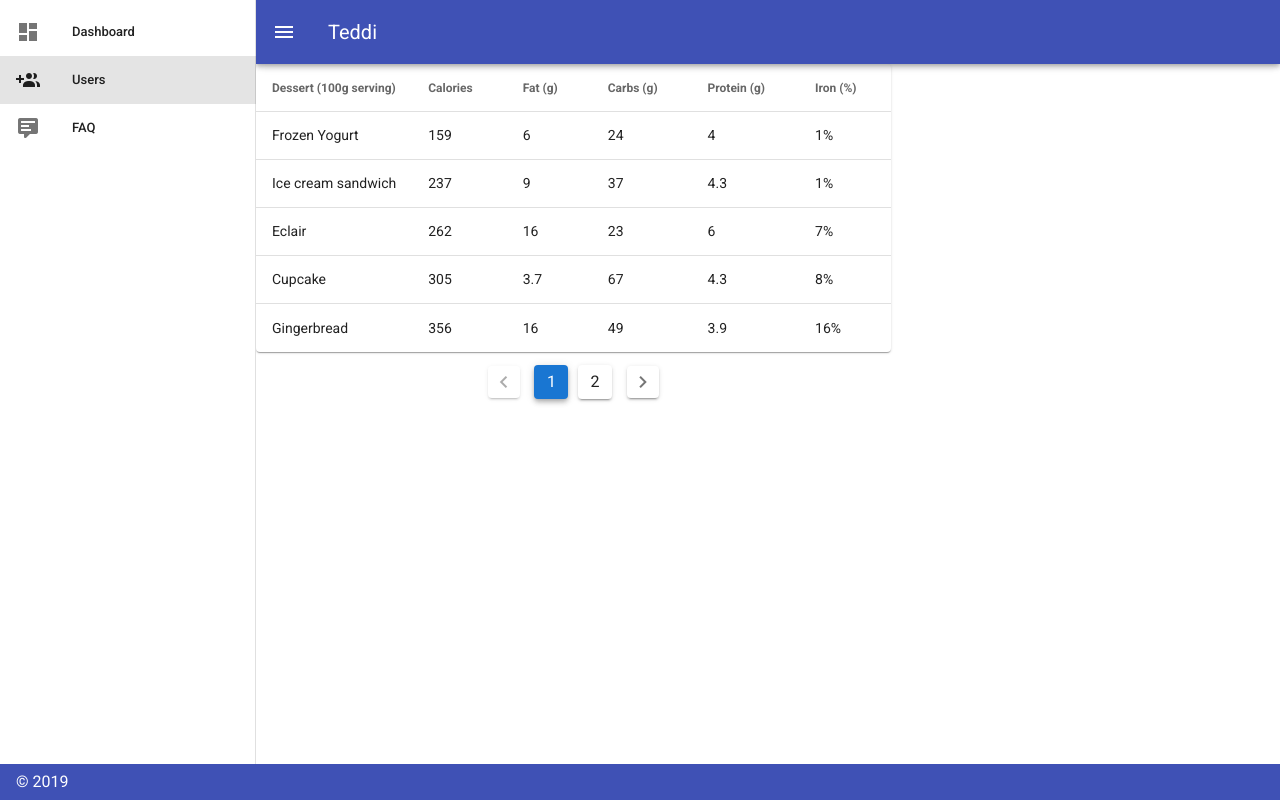
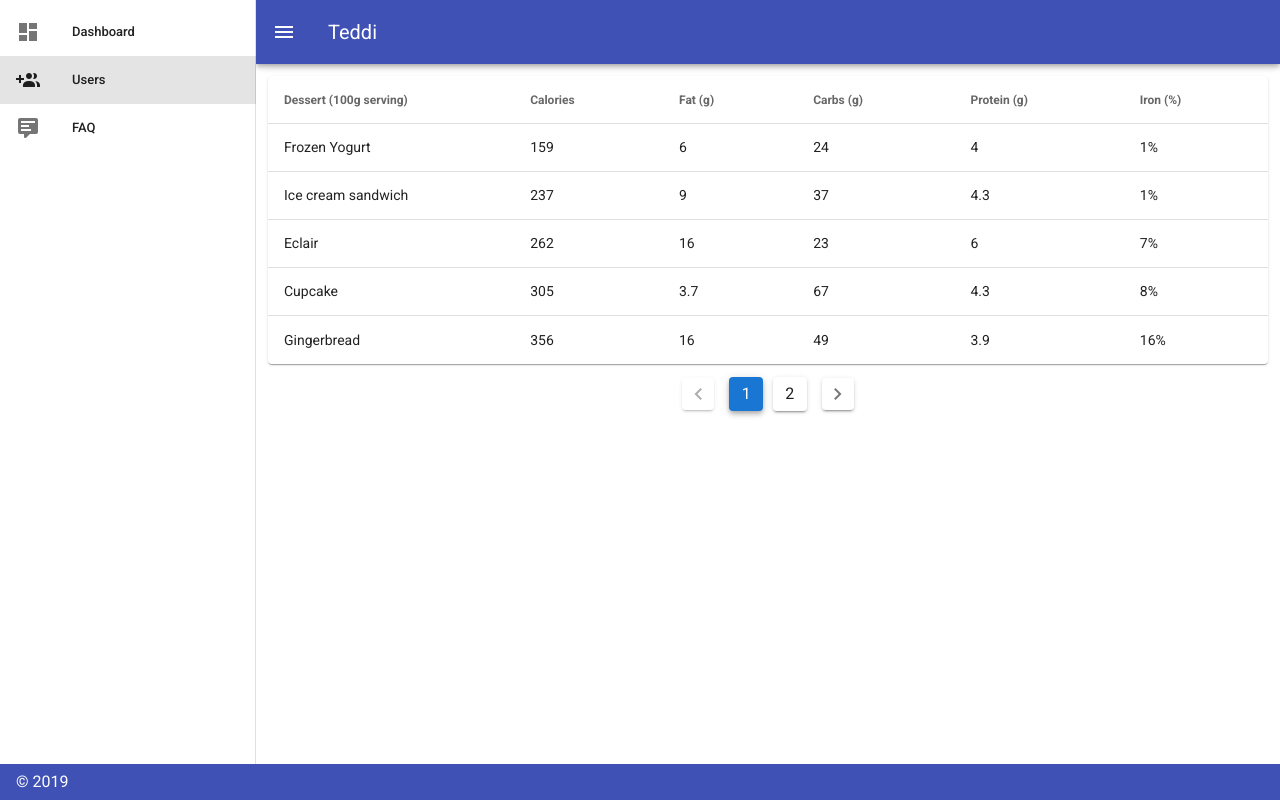
Before and after one commit to teddichatbot/teddiAdminDashboard, a Vue app: page /#/users in a window 1280 px wide. Built offline with nearby package versions, Linux system fonts and the light colour scheme.

Commit message:
chages bug

```diff
--- a/src/components/root/Users.vue
+++ b/src/components/root/Users.vue
@@ -1,5 +1,5 @@
 <template>
-  <div>
+  <v-col cols=12>
     <v-data-table
       :headers="headers"
       :items="desserts"
@@ -20,7 +20,7 @@
         @input="itemsPerPage = parseInt($event, 10)"
       ></v-text-field> -->
     </div>
-  </div>
+  </v-col>
 </template>
 
 <script>
--- a/src/views/main/FAQ.vue
+++ b/src/views/main/FAQ.vue
@@ -1,7 +1,5 @@
 <template>
-  <!-- <div class="home">
-    <FAQ />
-  </div> -->
+
   <FAQ />
 </template>
 
--- a/src/views/main/UsersList.vue
+++ b/src/views/main/UsersList.vue
@@ -1,7 +1,5 @@
 <template>
-  <div class="home">
-    <User />
-  </div>
+  <User />
 </template>
 
 <script>
```
